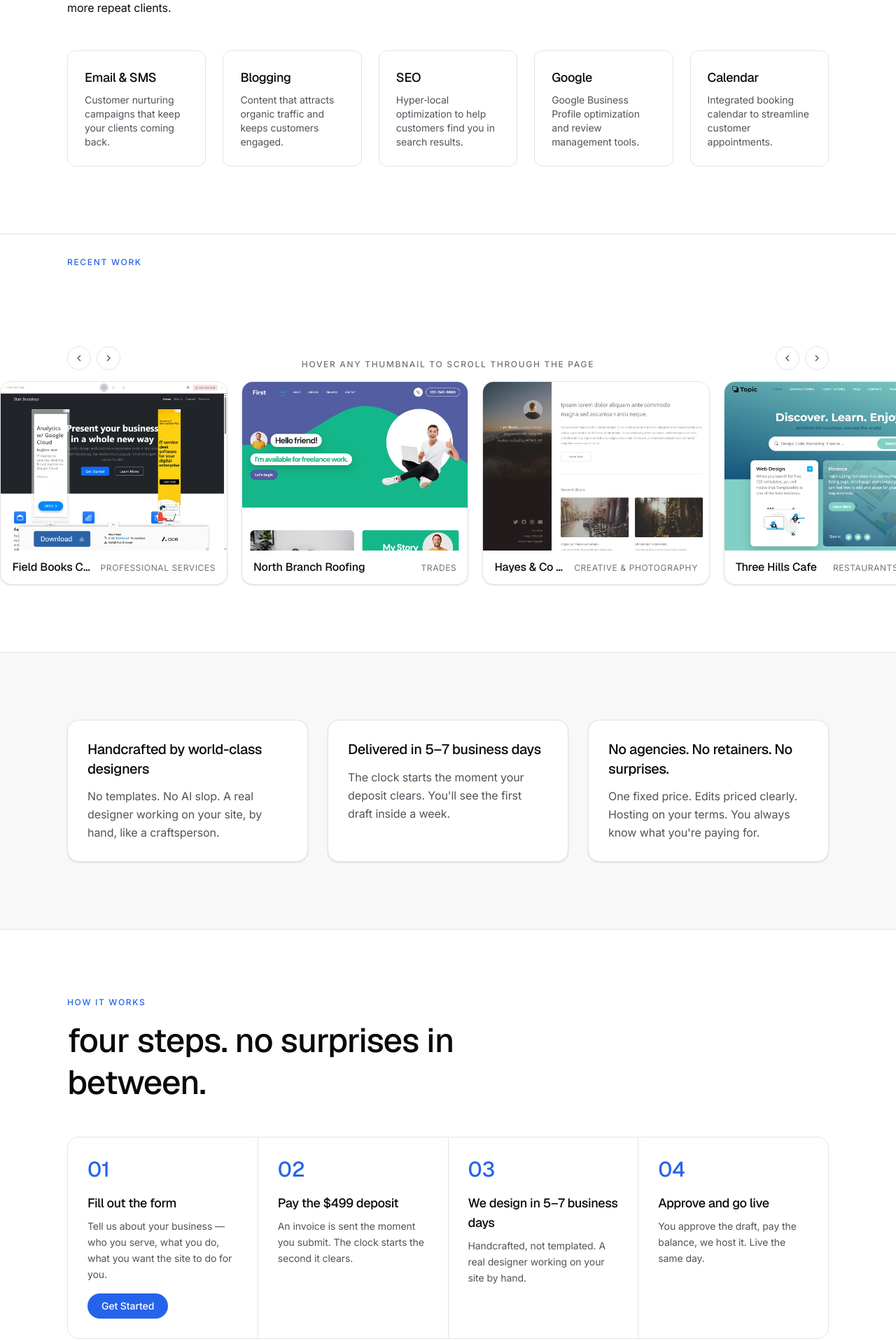
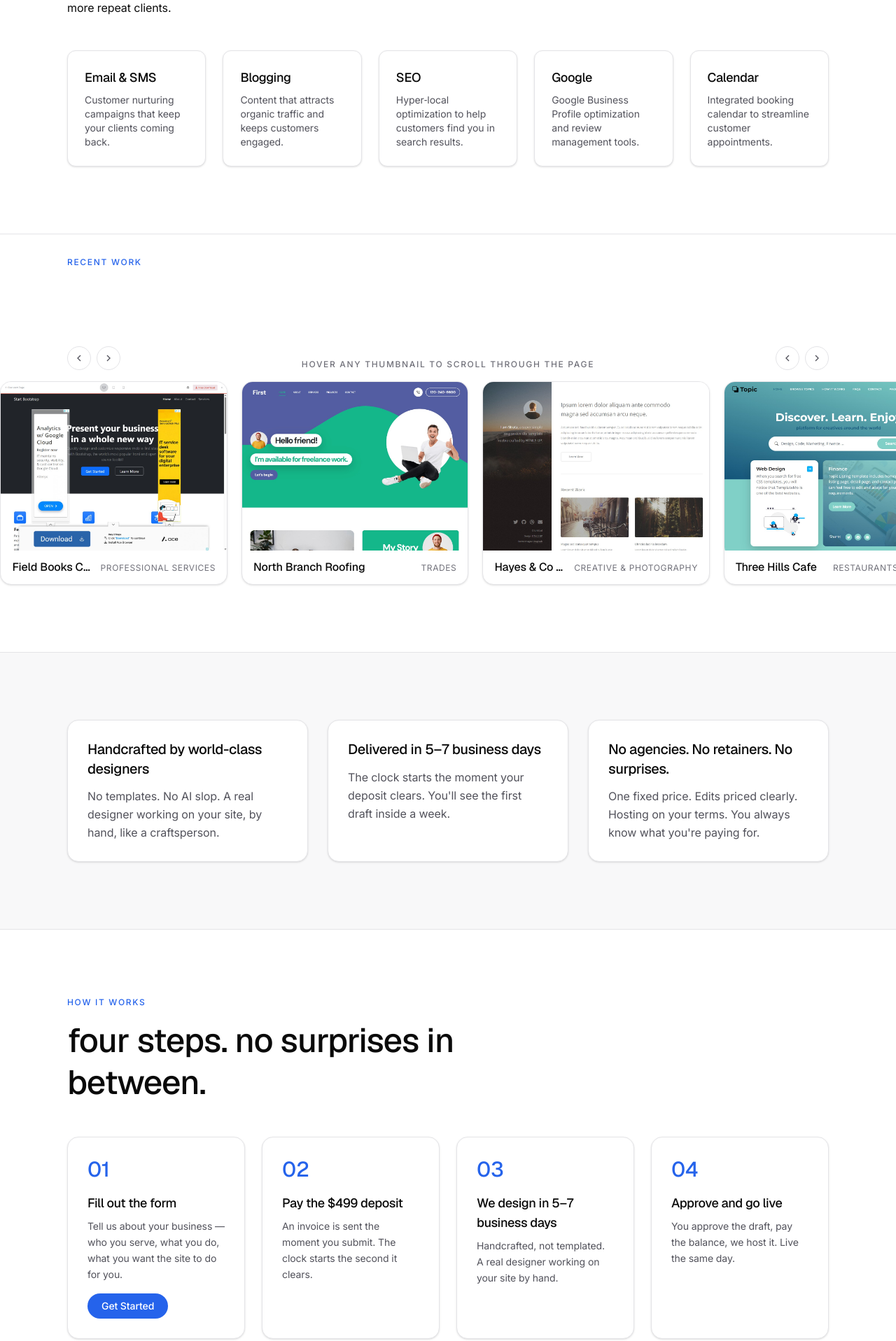
Before and after one commit to bearllc555-spec/998webdesigns-com-site, a Next.js app: page / in a window 1280 px wide. Shown: the part 880-2797 px from the top of the page at 70% size. Built offline with nearby package versions, Linux system fonts and the light colour scheme.

Commit message:
v24.2: card-lift hover on all page cards except carousel
Co-authored-by: Cursor <cursoragent@cursor.com>

```diff
--- a/app/globals.css
+++ b/app/globals.css
@@ -131,6 +131,23 @@ body {
   }
 }
 
+/* Card hover — lift, shadow, accent border (not used on carousel) */
+@layer components {
+  .card-lift {
+    transition:
+      transform 0.28s cubic-bezier(0.22, 1, 0.36, 1),
+      box-shadow 0.28s cubic-bezier(0.22, 1, 0.36, 1),
+      border-color 0.28s ease;
+  }
+
+  .card-lift:hover {
+    transform: translateY(-6px);
+    box-shadow: var(--shadow-lg);
+    border-color: color-mix(in srgb, var(--accent) 32%, var(--rule));
+  }
+
+}
+
 /* Nav link hover underline */
 .nav-link {
   text-decoration: underline;
--- a/components/FAQ.tsx
+++ b/components/FAQ.tsx
@@ -18,7 +18,7 @@ export function FAQ() {
           </h2>
         </div>
 
-        <ul className="mt-12 divide-y divide-rule rounded-2xl border border-rule bg-bg">
+        <ul className="card-lift mt-12 divide-y divide-rule rounded-2xl border border-rule bg-bg shadow-sm">
           {faq.map((item, i) => {
             const isOpen = open === i;
             return (
--- a/components/Hero.tsx
+++ b/components/Hero.tsx
@@ -45,23 +45,23 @@ export function Hero() {
           </div>
 
           <div className="mt-12 grid grid-cols-1 gap-6 md:grid-cols-2 lg:grid-cols-5">
-            <div className="rounded-xl border border-rule bg-bg p-6">
+            <div className="card-lift rounded-xl border border-rule bg-bg p-6 shadow-sm">
               <h3 className="font-display text-lg font-medium text-ink">Email & SMS</h3>
               <p className="mt-2 text-sm text-ink-soft">Customer nurturing campaigns that keep your clients coming back.</p>
             </div>
-            <div className="rounded-xl border border-rule bg-bg p-6">
+            <div className="card-lift rounded-xl border border-rule bg-bg p-6 shadow-sm">
               <h3 className="font-display text-lg font-medium text-ink">Blogging</h3>
               <p className="mt-2 text-sm text-ink-soft">Content that attracts organic traffic and keeps customers engaged.</p>
             </div>
-            <div className="rounded-xl border border-rule bg-bg p-6">
+            <div className="card-lift rounded-xl border border-rule bg-bg p-6 shadow-sm">
               <h3 className="font-display text-lg font-medium text-ink">SEO</h3>
               <p className="mt-2 text-sm text-ink-soft">Hyper‑local optimization to help customers find you in search results.</p>
             </div>
-            <div className="rounded-xl border border-rule bg-bg p-6">
+            <div className="card-lift rounded-xl border border-rule bg-bg p-6 shadow-sm">
               <h3 className="font-display text-lg font-medium text-ink">Google</h3>
               <p className="mt-2 text-sm text-ink-soft">Google Business Profile optimization and review management tools.</p>
             </div>
-            <div className="rounded-xl border border-rule bg-bg p-6">
+            <div className="card-lift rounded-xl border border-rule bg-bg p-6 shadow-sm">
               <h3 className="font-display text-lg font-medium text-ink">Calendar</h3>
               <p className="mt-2 text-sm text-ink-soft">Integrated booking calendar to streamline customer appointments.</p>
             </div>
--- a/components/HowItWorks.tsx
+++ b/components/HowItWorks.tsx
@@ -35,9 +35,12 @@ export function HowItWorks() {
           </h2>
         </div>
 
-        <ol className="mt-12 grid gap-px overflow-hidden rounded-2xl border border-rule bg-rule md:grid-cols-4">
+        <ol className="mt-12 grid gap-6 md:grid-cols-2 lg:grid-cols-4">
           {steps.map((s) => (
-            <li key={s.n} className="bg-bg p-7">
+            <li
+              key={s.n}
+              className="card-lift rounded-2xl border border-rule bg-bg p-7 shadow-sm"
+            >
               <span className="font-display text-3xl font-medium text-accent">
                 {s.n}
               </span>
--- a/components/LeadForm.tsx
+++ b/components/LeadForm.tsx
@@ -168,7 +168,7 @@ export function LeadForm() {
 
         <form
           onSubmit={submit}
-          className="mt-10 rounded-2xl border border-rule bg-bg p-6 shadow-sm md:p-8"
+          className="card-lift mt-10 rounded-2xl border border-rule bg-bg p-6 shadow-sm md:p-8"
           noValidate
         >
           {/* Honeypot — hidden from real users */}
--- a/components/Pricing.tsx
+++ b/components/Pricing.tsx
@@ -16,7 +16,7 @@ export function Pricing() {
 
         <div className="mt-12 grid gap-6 md:grid-cols-2">
           {/* Design */}
-          <article className="rounded-2xl border border-rule bg-bg p-8 shadow-sm md:col-span-2">
+          <article className="card-lift rounded-2xl border border-rule bg-bg p-8 shadow-sm md:col-span-2">
             <p className="text-xs font-medium uppercase tracking-wider text-slate">
               Design fee
             </p>
@@ -30,7 +30,7 @@ export function Pricing() {
           </article>
 
           {/* Hosting choice */}
-          <article className="rounded-2xl border border-rule bg-bg p-8 shadow-sm">
+          <article className="card-lift rounded-2xl border border-rule bg-bg p-8 shadow-sm">
             <p className="text-xs font-medium uppercase tracking-wider text-slate">
               Ten years of hosting
             </p>
@@ -42,7 +42,7 @@ export function Pricing() {
             </p>
           </article>
 
-          <article className="rounded-2xl border border-rule bg-bg p-8 shadow-sm">
+          <article className="card-lift rounded-2xl border border-rule bg-bg p-8 shadow-sm">
             <p className="text-xs font-medium uppercase tracking-wider text-slate">
               Month-to-month lease
             </p>
@@ -55,7 +55,7 @@ export function Pricing() {
           </article>
 
           {/* Edits */}
-          <article className="rounded-2xl border border-rule bg-bg p-8 shadow-sm md:col-span-2">
+          <article className="card-lift rounded-2xl border border-rule bg-bg p-8 shadow-sm md:col-span-2">
             <p className="text-xs font-medium uppercase tracking-wider text-slate">
               Edits
             </p>
@@ -84,7 +84,7 @@ export function Pricing() {
 
         {/* Upgrade + what-we-don't-do */}
         <div className="mt-10 grid gap-6 md:grid-cols-2">
-          <aside className="rounded-2xl border border-accent-soft bg-accent-soft p-7">
+          <aside className="card-lift rounded-2xl border border-accent-soft bg-accent-soft p-7">
             <p className="text-xs font-medium uppercase tracking-wider text-accent">
               Upgrading hosting
             </p>
@@ -95,7 +95,7 @@ export function Pricing() {
             </p>
           </aside>
 
-          <aside className="rounded-2xl border border-rule bg-bg p-7">
+          <aside className="card-lift rounded-2xl border border-rule bg-bg p-7">
             <p className="text-xs font-medium uppercase tracking-wider text-slate">
               What we don&rsquo;t do
             </p>
--- a/components/ValueProps.tsx
+++ b/components/ValueProps.tsx
@@ -21,7 +21,7 @@ export function ValueProps() {
           {props.map((p) => (
             <article
               key={p.title}
-              className="rounded-2xl border border-rule bg-bg p-7 shadow-sm"
+              className="card-lift rounded-2xl border border-rule bg-bg p-7 shadow-sm"
             >
               <h3 className="font-display text-xl font-medium leading-snug">
                 {p.title}
--- a/lib/version.ts
+++ b/lib/version.ts
@@ -4,4 +4,4 @@
 // Why: deploy-propagation tell. After shipping, glance at the live site, confirm
 // the number bumped. Catches stale edge caches and failed builds at a glance.
 // Rendered in Nav (header) + Footer.
-export const SITE_VERSION = "v24.1";
+export const SITE_VERSION = "v24.2";
```
